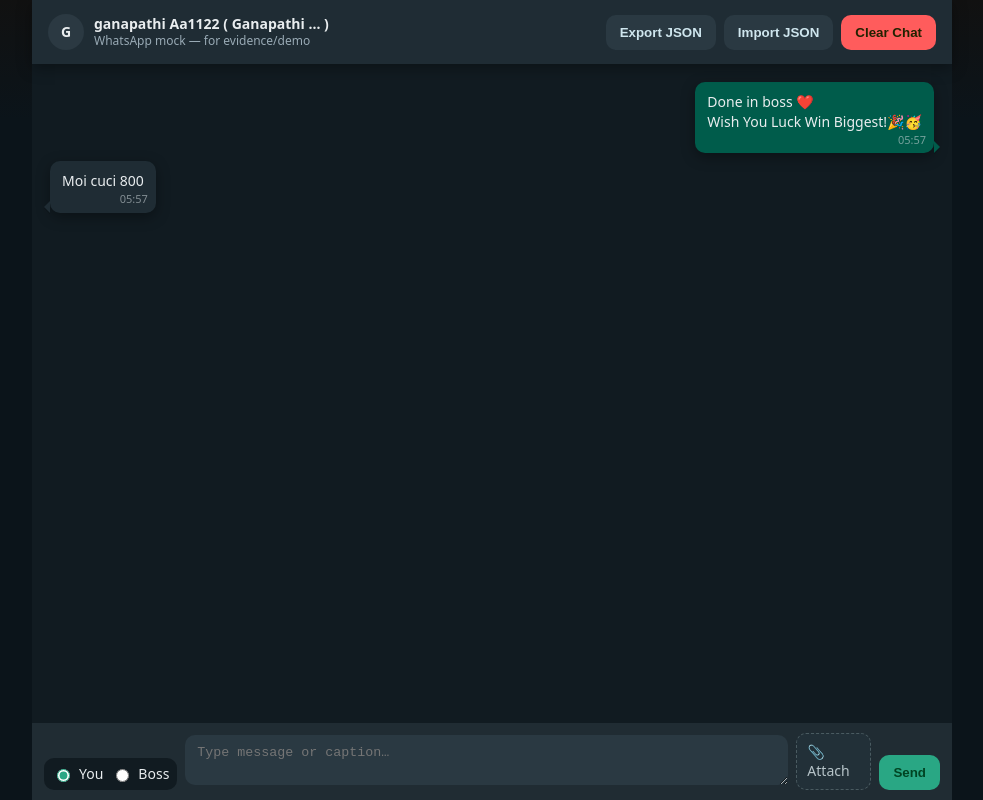
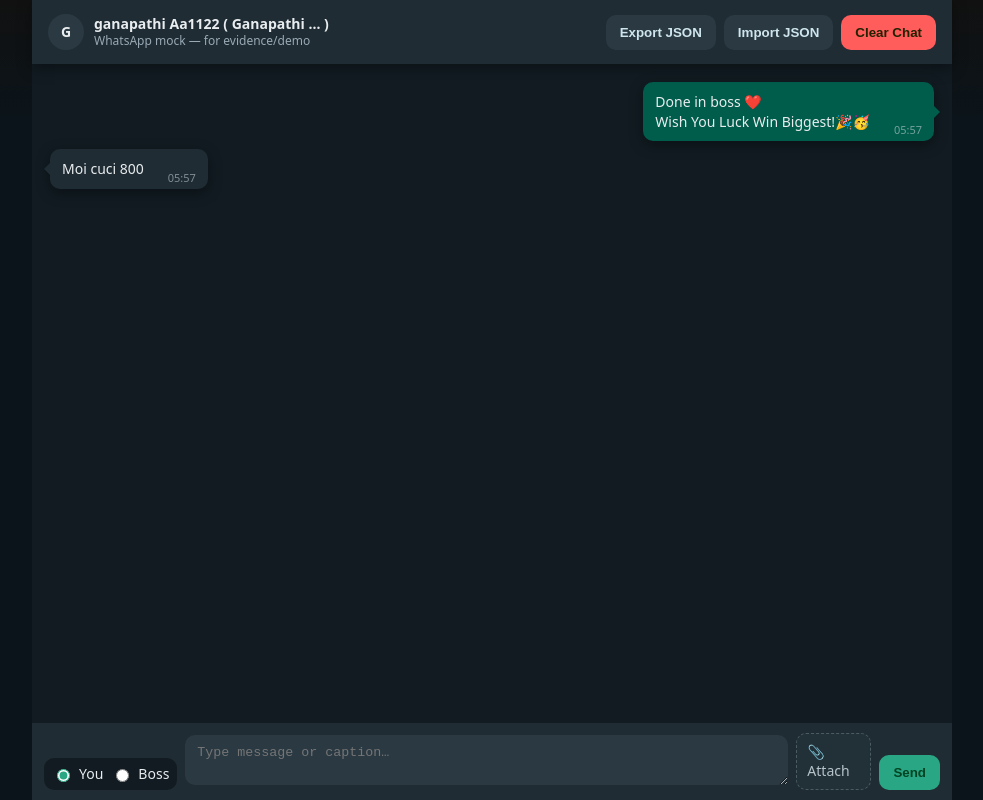
Before and after one commit to searcfile/5g88-prof, a plain HTML site: page whatsapp/index.html in a window 1280 px wide. Shown: the whole page, without its empty margins (148-1131 px from the left). Drawn offline with Linux system fonts and the light colour scheme.

Commit message:
Update index.html

```diff
--- a/whatsapp/index.html
+++ b/whatsapp/index.html
@@ -36,10 +36,10 @@
   .row.me{justify-content:flex-end}
   .row.them{justify-content:flex-start}
 
-  .bubble{position:relative;max-width:min(78%,640px);padding:10px 12px 22px 12px;border-radius:10px;box-shadow:var(--shadow)}
+  .bubble{position:relative;max-width:min(78%,640px);padding:10px 64px 10px 12px;border-radius:10px;box-shadow:var(--shadow)}
   .row.me .bubble{background:var(--bubble-me)}
   .row.them .bubble{background:var(--bubble-them)}
-  .meta{position:absolute;right:8px;bottom:6px;color:#cfd8dc90;font-size:11px}
+  .meta{position:absolute;right:12px;bottom:6px;color:#cfd8dc90;font-size:11px;line-height:1} .caption{margin:0}
 
   .bubble .img{display:block;max-width:100%;height:auto;border-radius:8px;margin:-2px 0 6px}
   .caption{white-space:pre-wrap}
@@ -89,20 +89,8 @@
     .sender{order:3}
   }
   /* tails like WhatsApp */
-  .row.me .bubble::after{
-    content:''; position:absolute; right:-6px; bottom:0; width:0; height:0;
-    border-left:6px solid var(--bubble-me);
-    border-top:6px solid transparent;
-    border-bottom:6px solid transparent;
-    filter:drop-shadow(0 1px 0 rgba(0,0,0,.25));
-  }
-  .row.them .bubble::before{
-    content:''; position:absolute; left:-6px; bottom:0; width:0; height:0;
-    border-right:6px solid var(--bubble-them);
-    border-top:6px solid transparent;
-    border-bottom:6px solid transparent;
-    filter:drop-shadow(0 1px 0 rgba(0,0,0,.25));
-  }
+  .row.me .bubble::after{content:'';position:absolute;right:-6px;top:50%;transform:translateY(-50%);width:0;height:0;border-left:6px solid var(--bubble-me);border-top:6px solid transparent;border-bottom:6px solid transparent;filter:drop-shadow(0 1px 0 rgba(0,0,0,.25));}
+  .row.them .bubble::before{content:'';position:absolute;left:-6px;top:50%;transform:translateY(-50%);width:0;height:0;border-right:6px solid var(--bubble-them);border-top:6px solid transparent;border-bottom:6px solid transparent;filter:drop-shadow(0 1px 0 rgba(0,0,0,.25));}
 </style>
 </head>
 <body>
```
